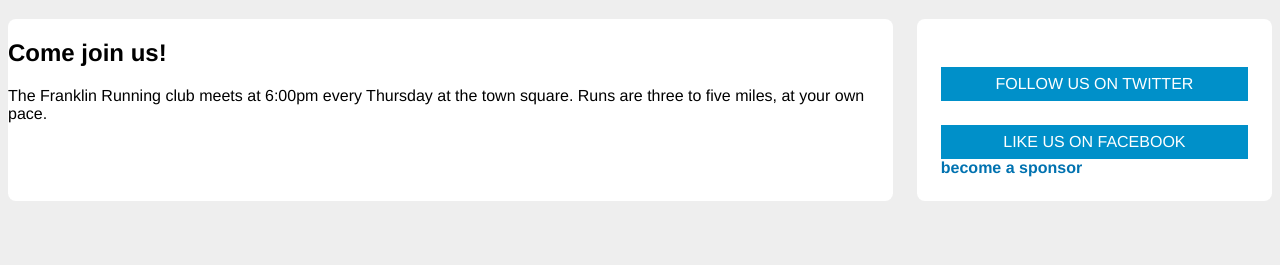
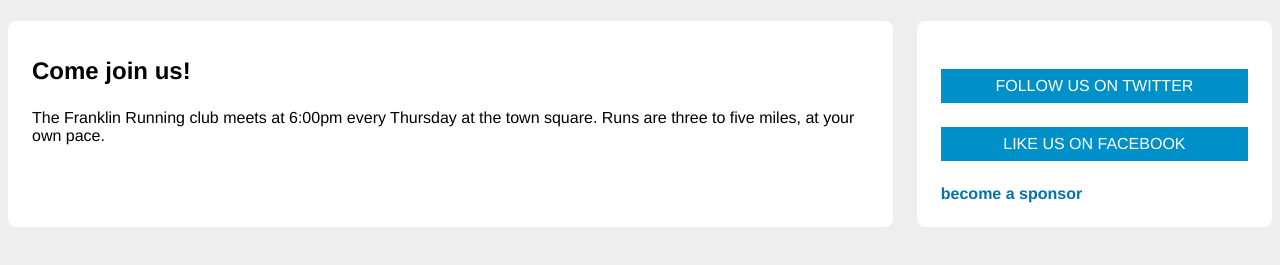
Before and after one commit to jdsutherland/css-in-depth, a plain HTML site: page ch03-box-model/index.html in a window 1280 px wide. Shown: the part 61-326 px from the top of the page. Drawn offline with Linux system fonts and the light colour scheme.

Commit message:
Use lobotomized owl selector to univ. fix margin-top issue

```diff
--- a/ch03-box-model/style.css
+++ b/ch03-box-model/style.css
@@ -6,6 +6,10 @@
 ::before,
 ::after {
   box-sizing: inherit;
+}
+
+body * + * {
+  margin-top: 1.5em;
 }
 
 body {
@@ -31,6 +35,7 @@ main {
 
 .main {
   width: 70%;
+  padding: 1em 1.5em;
   background-color: #fff;
   border-radius: .5em;
 }
@@ -38,6 +43,7 @@ main {
 .sidebar {
   width: calc(30% - 1.5em);
   margin-left: 1.5em;
+  margin-top: 0;
   padding: 1.5em;
   background-color: #fff;
   border-radius: .5em;
@@ -54,11 +60,6 @@ main {
   margin-top: 1.5em;
 }
 
-.button-link + .button-link {
-  margin-top: 1.5em;
-}
-
-
 .sponsor-link {
   display: block;
   color: #0072b0; font-weight: bold; text-decoration: none;
```
